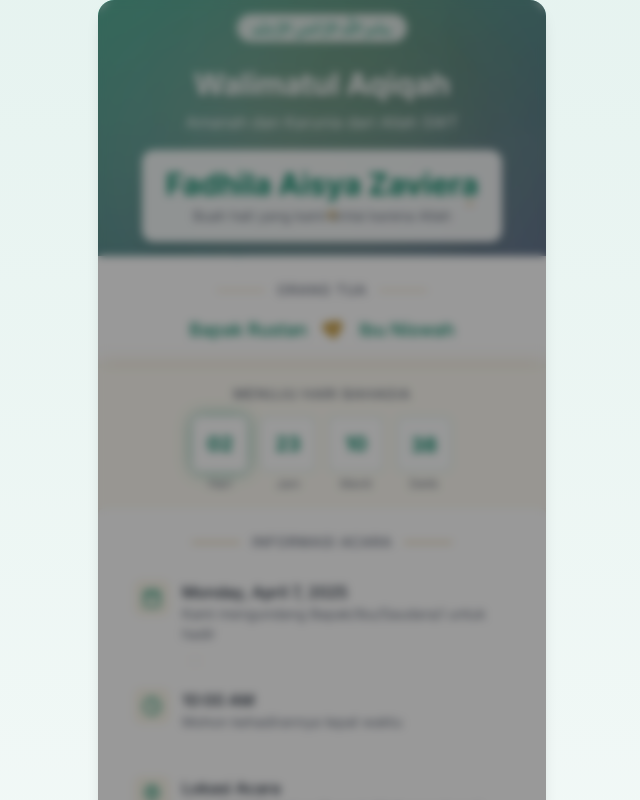
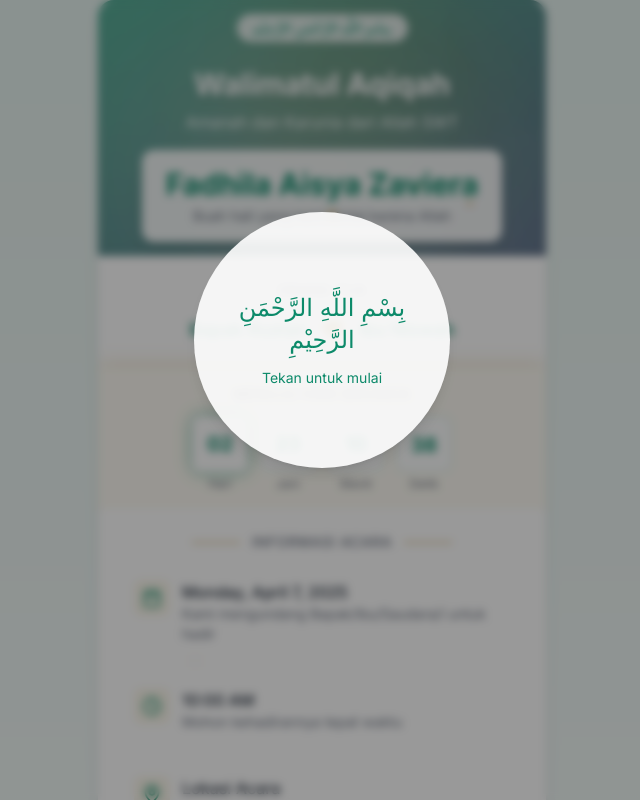
Before and after one commit to devnolife/DigiTaqiqah, a Next.js app: page / in a window 1280 px wide. Shown: the top 800 px of the page, without its empty margins (318-958 px from the left). Built offline with nearby package versions, Linux system fonts and the light colour scheme.

Commit message:
Update InvitationCard component to use fixed positioning for the audio overlay and adjust margin for better layout. This improves the user experience by ensuring the overlay covers the entire screen and is properly centered.

```diff
--- a/components/invitation-card.tsx
+++ b/components/invitation-card.tsx
@@ -152,7 +152,7 @@ export default function InvitationCard() {
       <AnimatePresence>
         {isOpen && !audioInitialized && (
           <motion.div
-            className="absolute inset-0 z-50 bg-black/40 backdrop-blur-sm flex items-center justify-center"
+            className="fixed top-0 left-0 right-0 bottom-0 z-50 bg-black/40 backdrop-blur-sm flex items-center justify-center"
             initial={{ opacity: 0 }}
             animate={{ opacity: 1 }}
             exit={{ opacity: 0 }}
@@ -162,7 +162,7 @@ export default function InvitationCard() {
                 initializeAndPlayAudio()
                 setIsPlaying(true)
               }}
-              className="bg-white/90 text-[#0D8A6A] rounded-full p-8 shadow-lg flex flex-col items-center justify-center w-64 h-64"
+              className="bg-white/90 text-[#0D8A6A] rounded-full p-8 shadow-lg flex flex-col items-center justify-center w-64 h-64 mt-[-15vh]"
               whileHover={{ scale: 1.05 }}
               whileTap={{ scale: 0.95 }}
             >
```
